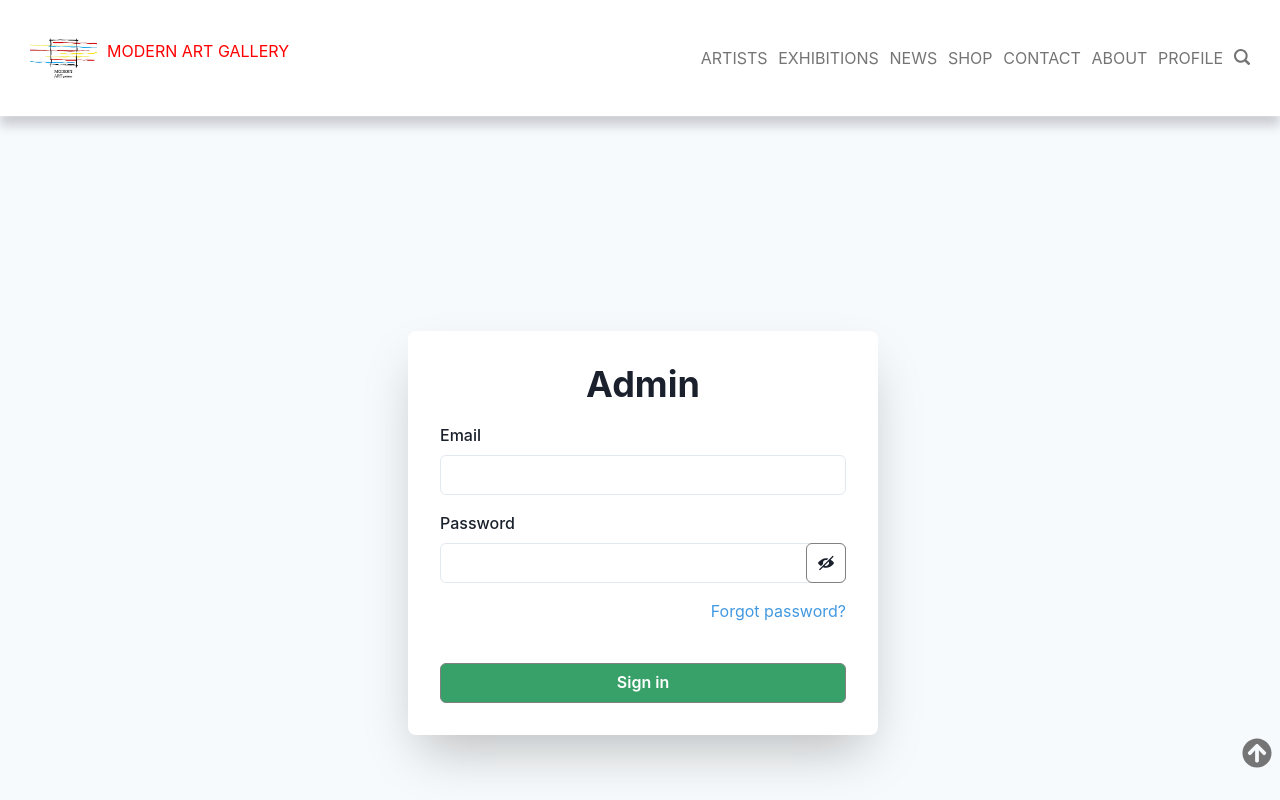
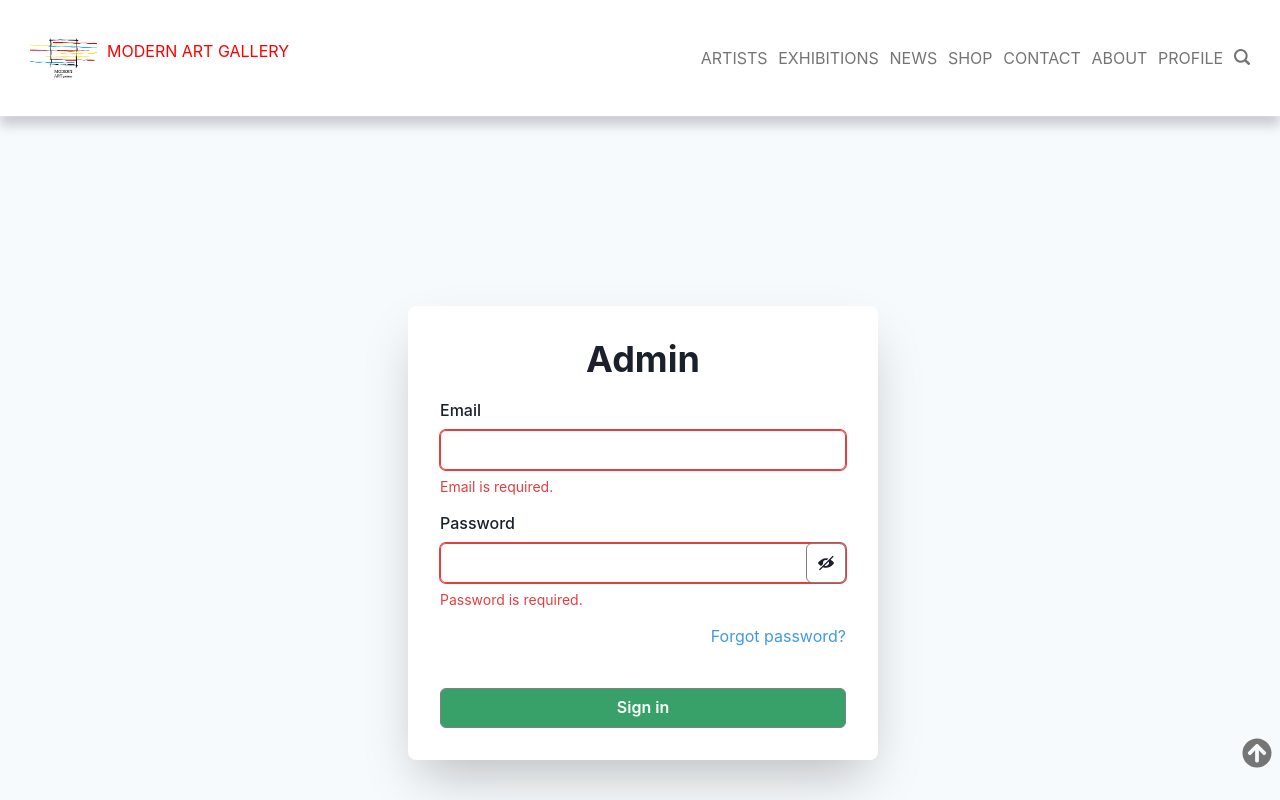
Before and after one commit to Sourav01112/ArtHub_Gallery, a React (Vite) app in the folder Client/: page /admin_login in a window 1280 px wide. Shown: the top 800 px of the page. Built offline with nearby package versions, Linux system fonts and the light colour scheme; no server answers; a web font is replaced by a local one.

Commit message:
Chakra Ui change

```diff
--- a/Client/src/components/AdminLogin.jsx
+++ b/Client/src/components/AdminLogin.jsx
@@ -1,5 +1,5 @@
 import axios from "axios";
-import { useToast } from "@chakra-ui/react";
+import { FormErrorMessage, FormHelperText, useToast } from "@chakra-ui/react";
 import {
   Flex,
   Box,
@@ -31,6 +31,8 @@ export default function Admin() {
   const navigate = useNavigate();
   const dispatch = useDispatch();
   const location = useLocation();
+
+  const isError = email === "";
 
   // console.log(location, admin);
 
@@ -98,24 +100,34 @@ export default function Admin() {
             Admin
           </Heading>
           <Stack spacing={4}>
-            <FormControl id="email">
+            <FormControl id="email" isInvalid={isError}>
               <FormLabel>Email</FormLabel>
               <Input
-                required
+                isRequired
                 type="email"
                 onChange={(e) => setEmail(e.target.value)}
                 value={email}
               />
+              {!isError ? (
+                <FormHelperText>
+                  Enter the email you used during Sign Up!
+                </FormHelperText>
+              ) : (
+                <FormErrorMessage>Email is required.</FormErrorMessage>
+              )}
             </FormControl>
-            <FormControl id="password">
+
+            <FormControl id="password" isInvalid={isError}>
               <FormLabel>Password</FormLabel>
               <InputGroup>
                 <Input
+                  isRequired
                   required={true}
                   value={password}
                   type={showPassword ? "text" : "password"}
                   onChange={(e) => setPassword(e.target.value)}
                 />
+
                 <InputRightElement h={"full"}>
                   <Button
                     variant={"ghost"}
@@ -127,7 +139,13 @@ export default function Admin() {
                   </Button>
                 </InputRightElement>
               </InputGroup>
+              {!isError ? (
+                <FormHelperText>Password is Mandatory!</FormHelperText>
+              ) : (
+                <FormErrorMessage>Password is required.</FormErrorMessage>
+              )}
             </FormControl>
+
             <Stack spacing={10}>
               <Stack
                 direction={{ base: "column", sm: "row" }}
--- a/Client/src/components/Login.jsx
+++ b/Client/src/components/Login.jsx
@@ -10,6 +10,8 @@ import {
   Button,
   useToast,
   InputRightElement,
+  FormHelperText,
+  FormErrorMessage,
 } from "@chakra-ui/react";
 import { ChevronDownIcon, ViewIcon, ViewOffIcon } from "@chakra-ui/icons";
 import React, { useState } from "react";
@@ -25,6 +27,8 @@ export const Login = () => {
   const [signupSuccess, setSignupSuccess] = useState(false);
   const navigate = useNavigate();
   const toast = useToast();
+
+  const isError = email === "";
 
   const handleSubmit = (e) => {
     if (email && password) {
@@ -99,8 +103,8 @@ export const Login = () => {
               margin={"auto"}
               src="https://encrypted-tbn0.gstatic.com/images?q=tbn:ANd9GcTo7kHT9XYYCnVNBIrKcz7Z-b3mwtnJj-0y_tsgvEc0k8WdHVJA4T2jskYT6nElVcskZpY&usqp=CAU"
             />
-            <FormControl mt={30} id="email">
-              <FormLabel>
+            <FormControl mt={30} id="email" isRequired isInvalid={isError}>
+              <FormLabel isRequired>
                 <span style={{ color: "red" }}>*</span> Email address
               </FormLabel>
               <Input
@@ -108,11 +112,17 @@ export const Login = () => {
                 value={email}
                 placeholder="Enter your Email"
                 onChange={(e) => setEmail(e.target.value)}
+                isRequired
               />
+              {!isError ? (
+                <FormHelperText>
+                  Enter the email you used during Sign Up!
+                </FormHelperText>
+              ) : (
+                <FormErrorMessage>Email is required.</FormErrorMessage>
+              )}
 
-              {/* <FormHelperText>We'll never share your email.</FormHelperText> */}
-
-              <FormLabel mt={5} id="password">
+              <FormLabel mt={5} id="password" isRequired>
                 <span style={{ color: "red" }}>*</span> Password
               </FormLabel>
               <InputGroup>
@@ -122,7 +132,9 @@ export const Login = () => {
                   placeholder="Enter your Password"
                   type={showPassword ? "text" : "password"}
                   onChange={(e) => setPassword(e.target.value)}
+                  isRequired
                 />
+
                 <InputRightElement h={"full"}>
                   <Button
                     variant={"ghost"}
@@ -134,6 +146,11 @@ export const Login = () => {
                   </Button>
                 </InputRightElement>
               </InputGroup>
+              {!isError ? (
+                <FormHelperText>Password is Mandatory!</FormHelperText>
+              ) : (
+                <FormErrorMessage>Password is required.</FormErrorMessage>
+              )}
 
               <Button
                 display={"block"}
@@ -146,7 +163,10 @@ export const Login = () => {
                 Submit
               </Button>
               <Text mt={6} textAlign={"center"}>
-                Not have a account? <Link to={"/signup"}>Sign up</Link>
+                Not have a account?{" "}
+                <Link to={"/signup"}>
+                  <strong>Sign up</strong>
+                </Link>
               </Text>
             </FormControl>
           </Box>
```
